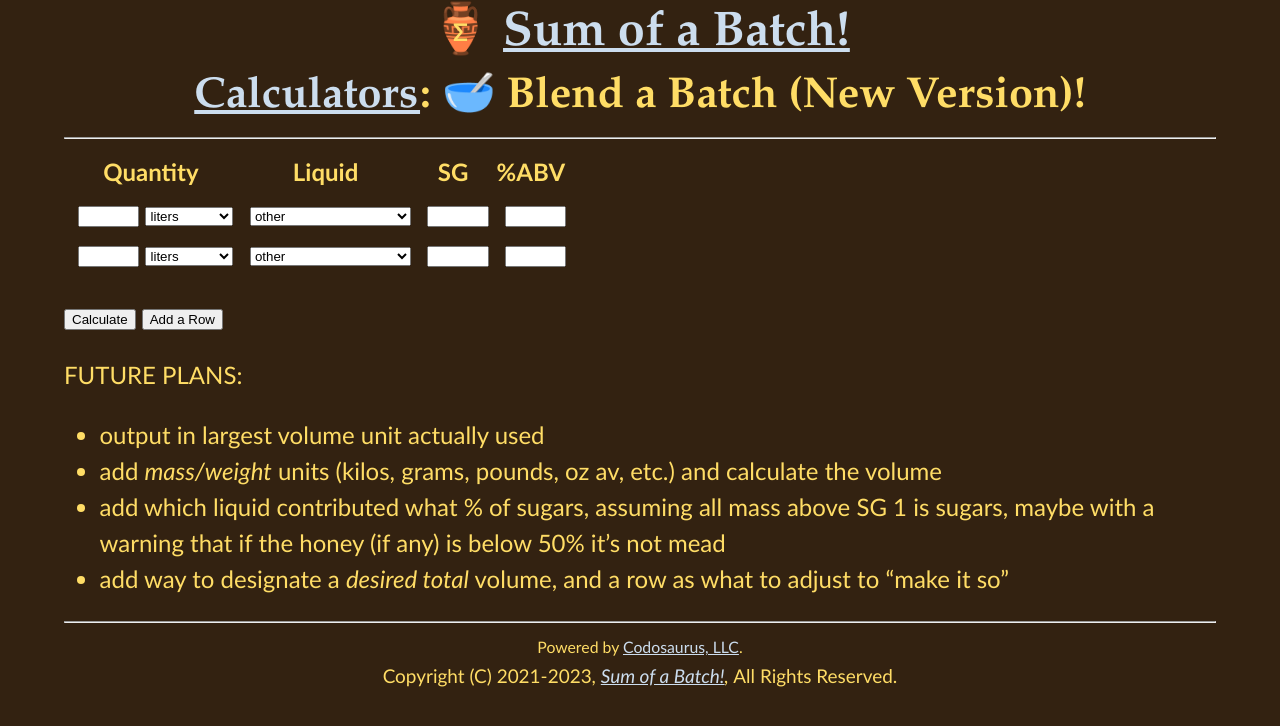
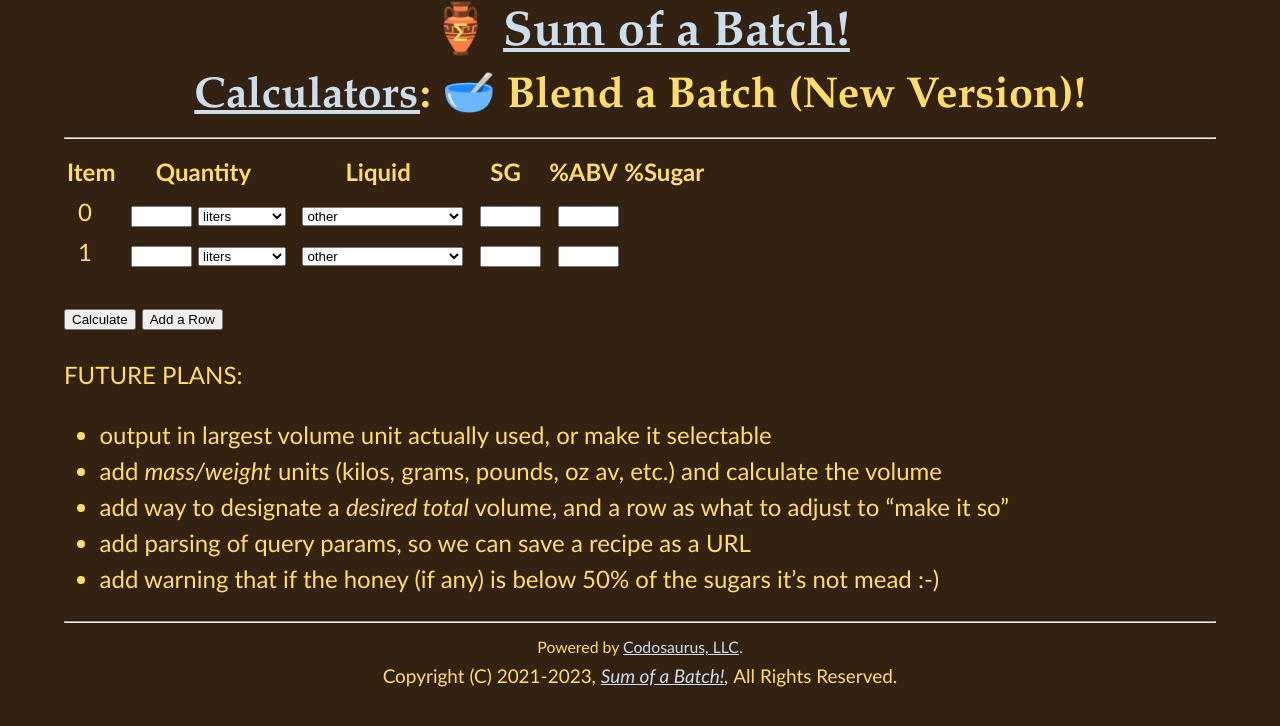
Before and after one commit to Sum-of-a-Batch/Sum-of-a-Batch.github.io, a Jekyll site: the page built from new_blender.md, in a window 1280 px wide. Shown: the top 726 px of the page. Built offline with Jekyll 4.4.1, drawn with Linux system fonts in a browser that asks for light colours; some of the changed lines change nothing that is shown.

Commit message:
refactor, and add row #s and % of sugars

```diff
--- a/assets/js/new_blender.js
+++ b/assets/js/new_blender.js
@@ -43,36 +43,57 @@
 
 let unit_names = gather_names(UNITS);
 
+function err_part(bad_num, row_num) {
+  return '; got ' + bad_num + ' on row ' + (row_num + 1);
+}
+
+function parse_blendee(row_num, errs) {
+  let qty = get_number('qty-' + row_num, errs, true, 0);
+  let sg  = get_number('sg-'  + row_num, errs, true, 1);
+  let abv = get_number('abv-' + row_num, errs, true, 0);
+  if(qty < 0) {
+    errs.push('Quantities must be greater than zero' + err_part(qty, row_num));
+  }
+  if(sg  < 0) {
+    errs.push('SGs must be at least zero' + err_part(qty, row_num));
+  }
+  if(abv < 0) {
+    errs.push('ABVs must be at least zero' + err_part(qty, row_num));
+  }
+  return { "qty": qty, "unit": get_value('unit-' + row_num), "sg": sg, "abv": abv }
+}
+
+
 function blend() {
   var errs = [];
+  var items = [];
   var total_alc = 0;
   var total_vol = 0;
   var total_wt = 0;
+  var total_sugar = 0;
 
   let tbody = document.getElementById('blendees').tBodies[0];
   let num_blendees = tbody.childElementCount;
   let results = document.getElementById('results');
 
-  for(let i = 0; i < num_blendees; i++) {
-    let qty = get_number('qty-' + i, errs, true, 0);
-    let sg  = get_number('sg-'  + i, errs, true, 1);
-    let abv = get_number('abv-' + i, errs, true, 0);
-    if(qty < 0) { errs.push('Quantities must be greater than zero'); }
-    if(sg  < 0) { errs.push('SGs must be at least zero'); }
-    if(abv < 0) { errs.push('ABVs must be at least zero'); }
-    let unit = get_value('unit-' + i);
-    let liters = qty * UNITS[unit].to_metric;
+  for(let row_num = 0; row_num < num_blendees; row_num++) {
+    let item = parse_blendee(row_num, errs);
+    items.push(item);
+    let liters = item.qty * UNITS[item.unit].to_metric;
     total_vol += liters;
-    total_wt  += liters * sg;
-    total_alc += liters * abv;
+    total_wt  += liters * item.sg;
+    total_alc += liters * item.abv;
+    item.sugar = liters * (item.sg - 1);
+    total_sugar += item.sugar;
   }
 
-  if(errs.length > 0) {
-    results.innerHTML = "";
-    let unique_errs =
-      errs.filter(function(val,idx,self) { return self.indexOf(val) === idx })
-    alert(unique_errs.join('\n'));
-    return;
+  if(errs.length) return alert('Errors:\n' + errs.join('\n'));
+
+  for(let row_num = 0; row_num < num_blendees; row_num++) {
+    item = items[row_num];
+    document.
+      getElementById('sug-' + row_num).
+      innerHTML = (item.sugar * 100 / total_sugar).toFixed(1) + '%';
   }
 
   net_sg = total_wt / total_vol;
@@ -103,6 +124,7 @@
   return(
     [
       '<tr>',
+        '<td>', row_num, '</td>',
         '<td>',
           '<input type="number" id="qty-' + row_num + '">',
           '<select id="unit-' + row_num + '">',
@@ -116,6 +138,7 @@
         '</td>',
         '<td><input type="number" id="sg-'     + row_num + '"></td>',
         '<td><input type="number" id="abv-'    + row_num + '"></td>',
+        '<td id="sug-' + row_num + '"></td>',
       '</tr>'
     ].join('\n')
   );
--- a/new_blender.md
+++ b/new_blender.md
@@ -9,7 +9,7 @@
 
 <table id="blendees">
   <thead>
-    <tr><th>Quantity</th><th>Liquid</th><th>SG</th><th>%ABV</th></tr>
+    <tr><th>Item</th><th>Quantity</th><th>Liquid</th><th>SG</th><th>%ABV</th><th>%Sugar</th></tr>
   </thead>
   <tbody></tbody>
 </table>
@@ -24,7 +24,8 @@
 <div id="results"></div>
 
 FUTURE PLANS:
-- output in largest volume unit actually used
+- output in largest volume unit actually used, or make it selectable
 - add _mass/weight_ units (kilos, grams, pounds, oz av, etc.) and calculate the volume
-- add which liquid contributed what % of sugars, assuming all mass above SG 1 is sugars, maybe with a warning that if the honey (if any) is below 50% it's not mead
 - add way to designate a _desired total_ volume, and a row as what to adjust to "make it so"
+- add parsing of query params, so we can save a recipe as a URL
+- add warning that if the honey (if any) is below 50% of the sugars it's not mead  :-)
```
